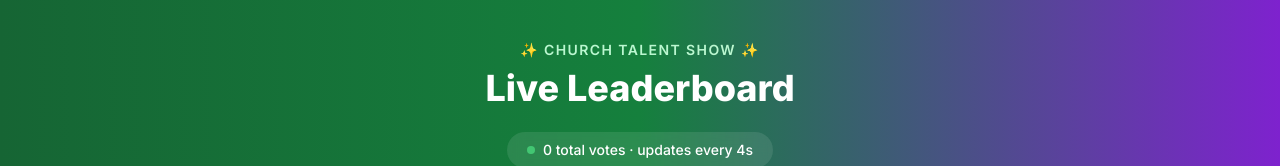
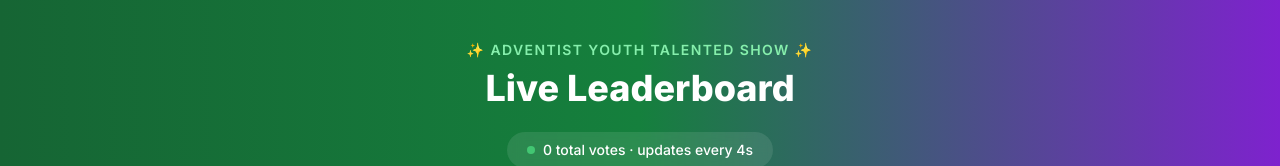
Before and after one commit to kwaprasdach-ux/church-talent-vote, a Next.js app: page /results in a window 1280 px wide. Shown: the top 166 px of the page. Built offline with nearby package versions, Linux system fonts and the light colour scheme; no server answers; the database is empty.

Commit message:
Fix leaderboard title to ADYOTs

```diff
--- a/app/results/page.tsx
+++ b/app/results/page.tsx
@@ -41,8 +41,8 @@ export default function ResultsPage() {
       {/* Header */}
       <div className="bg-gradient-to-r from-brand-700 via-brand-600 to-purple-700 text-white">
         <div className="max-w-2xl mx-auto px-4 py-10 text-center">
-          <p className="text-brand-200 text-sm font-semibold uppercase tracking-widest mb-2">
-            ✨ Church Talent Show ✨
+          <p className="text-brand-300 text-sm font-semibold uppercase tracking-widest mb-2">
+            ✨ Adventist Youth Talented Show ✨
           </p>
           <h1 className="text-3xl sm:text-4xl font-extrabold mb-2">Live Leaderboard</h1>
           <div className="mt-4 inline-flex items-center gap-2 bg-white/10 backdrop-blur rounded-full px-5 py-2 text-sm font-medium">
```
